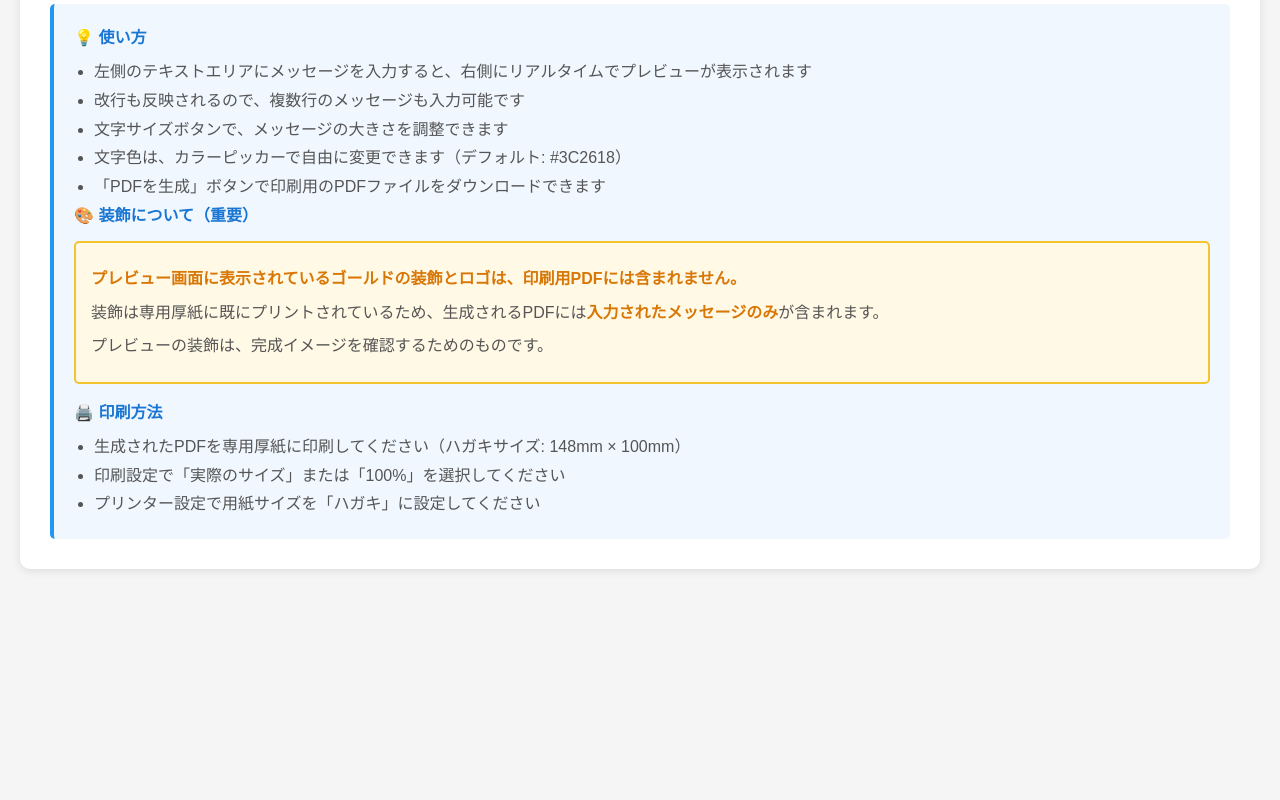
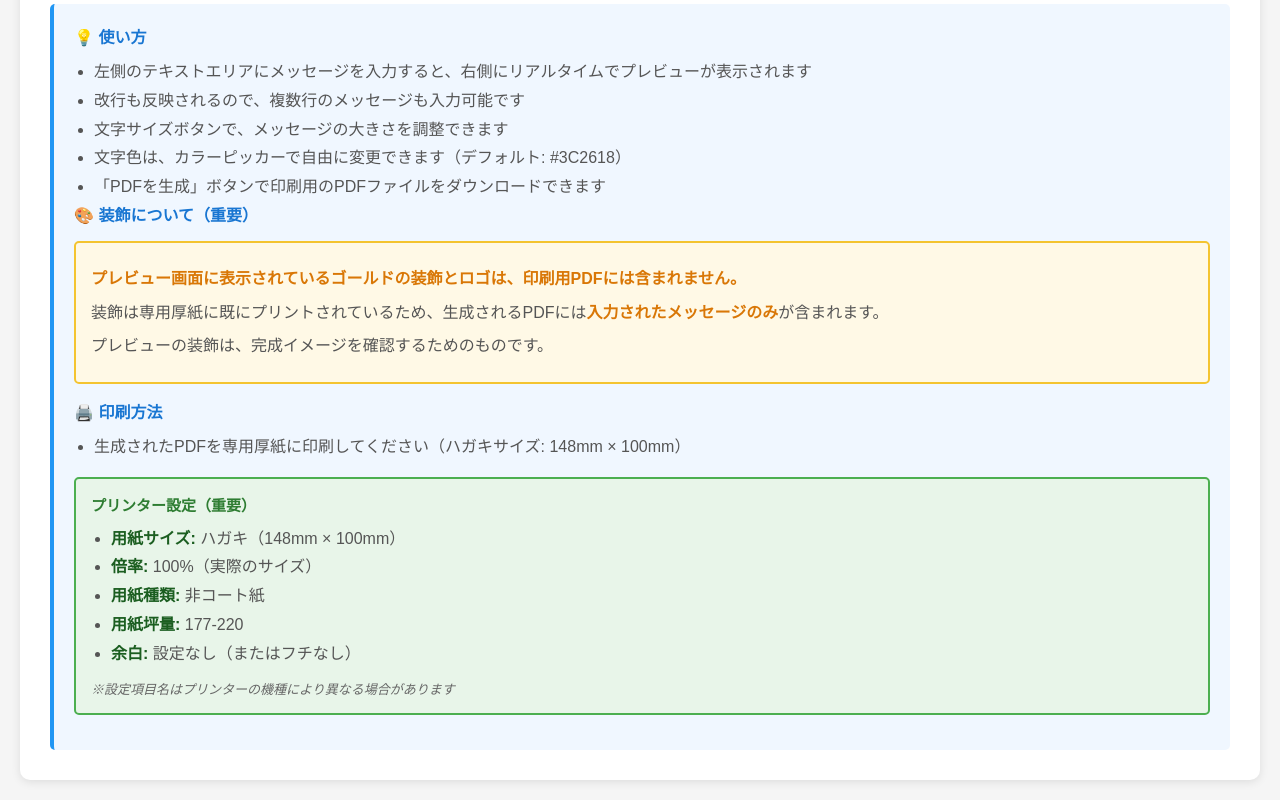
Before and after one commit to yanagawatsubasa/tools, a plain HTML site: page message-card-generator/index.html in a window 1280 px wide. Shown: the part 655-1455 px from the top of the page. Before the commit the page ends 1244 px from the top, so only its background shows below. Drawn offline with nearby package versions, Linux system fonts and the light colour scheme.

Commit message:
印刷設定文言追加

```diff
--- a/message-card-generator/css/style.css
+++ b/message-card-generator/css/style.css
@@ -335,6 +335,37 @@ button:active {
     color: #d97706;
 }
 
+.print-settings {
+    background: #e8f5e9;
+    border: 2px solid #4caf50;
+    border-radius: 5px;
+    padding: 15px;
+    margin: 15px 0;
+}
+
+.print-settings h4 {
+    color: #2e7d32;
+    font-size: 15px;
+    margin-bottom: 10px;
+}
+
+.print-settings ul {
+    margin-left: 20px;
+    color: #555;
+    line-height: 1.8;
+}
+
+.print-settings strong {
+    color: #1b5e20;
+}
+
+.print-settings .note {
+    margin-top: 10px;
+    font-size: 13px;
+    color: #666;
+    font-style: italic;
+}
+
 /* ========================================
    ローディング表示
    ======================================== */
--- a/message-card-generator/index.html
+++ b/message-card-generator/index.html
@@ -78,9 +78,18 @@
             <h3>🖨️ 印刷方法</h3>
             <ul>
                 <li>生成されたPDFを専用厚紙に印刷してください（ハガキサイズ: 148mm × 100mm）</li>
-                <li>印刷設定で「実際のサイズ」または「100%」を選択してください</li>
-                <li>プリンター設定で用紙サイズを「ハガキ」に設定してください</li>
             </ul>
+            <div class="print-settings">
+                <h4>プリンター設定（重要）</h4>
+                <ul>
+                    <li><strong>用紙サイズ:</strong> ハガキ（148mm × 100mm）</li>
+                    <li><strong>倍率:</strong> 100%（実際のサイズ）</li>
+                    <li><strong>用紙種類:</strong> 非コート紙</li>
+                    <li><strong>用紙坪量:</strong> 177-220</li>
+                    <li><strong>余白:</strong> 設定なし（またはフチなし）</li>
+                </ul>
+                <p class="note">※設定項目名はプリンターの機種により異なる場合があります</p>
+            </div>
         </div>
     </div>
 
```
